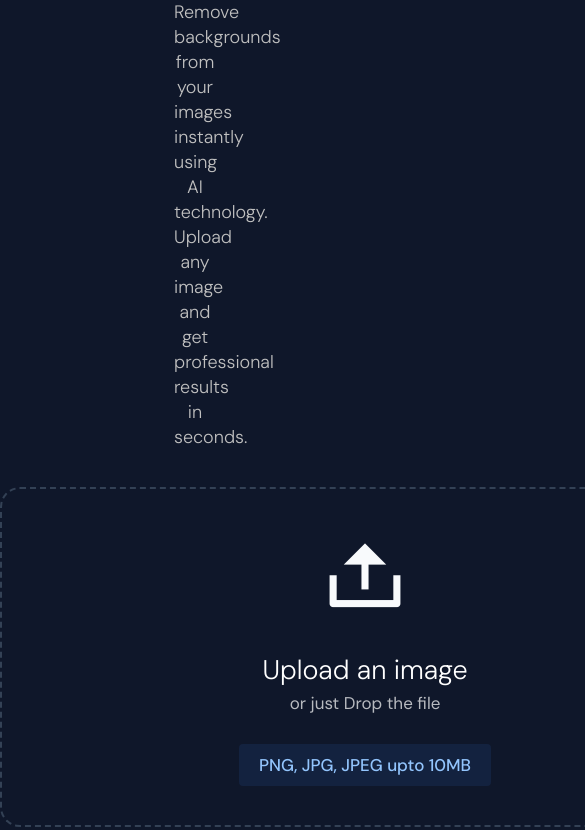
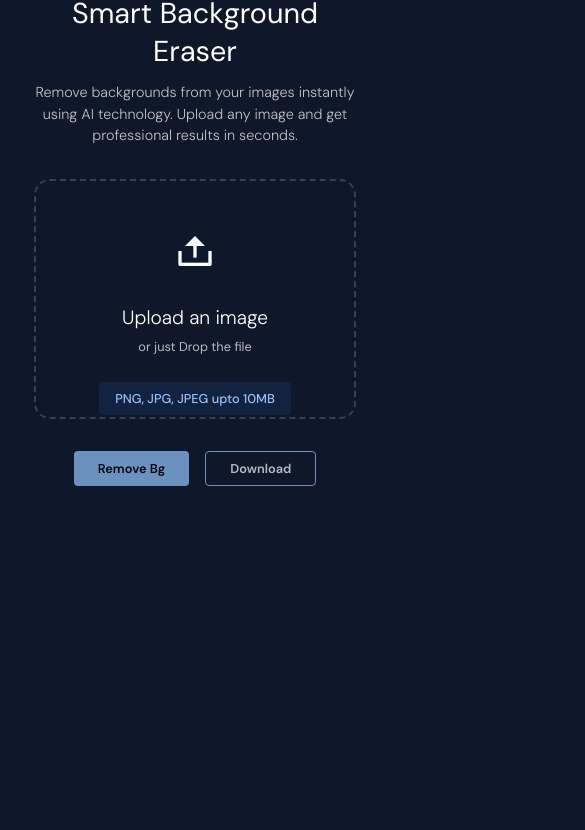
Before and after one commit to iamfaizall20/Backdropify, a plain HTML site: page index.html in a window 390 px wide. Shown: the part 182-1012 px from the top of the page, 585 px wide, since content can reach past the window. After the commit the page ends 844 px from the top, so only its background shows below. Drawn offline with nearby package versions, Linux system fonts and the light colour scheme.

Commit message:
Project Completed

```diff
--- a/style.css
+++ b/style.css
@@ -4,7 +4,7 @@
     margin: 0;
     padding: 0;
     box-sizing: border-box;
-    font-family: 'DM Sans';
+    font-family: 'DM Sans', sans-serif;
 }
 
 html,
@@ -21,52 +21,54 @@ body {
     flex-direction: column;
     justify-content: center;
     align-items: center;
+    padding: 1rem;
 }
 
 .title-section {
-    margin: -10px auto 0;
+    margin: 0 auto;
     text-align: center;
-    width: 60%;
-    padding: 0 6rem;
+    width: 100%;
+    max-width: 800px;
+    padding: 0 2rem;
 }
 
 .title-section .title {
-    font-size: 45px;
+    font-size: clamp(2rem, 5vw, 2.8rem);
     font-weight: 400;
 }
 
 .title-section .subtitle {
-    font-size: 18px;
-    margin-top: 15px;
-    line-height: 25px;
+    font-size: clamp(1rem, 2.5vw, 1.2rem);
+    margin-top: 0.75rem;
+    line-height: 1.5;
     color: silver;
     font-weight: 350;
 }
 
 .upload-section {
-    margin: 2.3rem auto;
-    height: 340px;
-    width: 730px;
-    border-radius: 20px;
+    margin: 2rem auto;
+    width: min(90%, 800px);
+    height: clamp(280px, 40vw, 360px);
+    border-radius: 1rem;
     border: 2px dashed #334155;
     display: flex;
     flex-direction: column;
     justify-content: center;
     align-items: center;
     cursor: pointer;
-    transition: 0.2s ease;
+    transition: border-color 0.2s ease;
+}
 
-    &:hover {
+.upload-section:hover {
     border-color: #93c5fd;
-    }
 }
 
 .upload-section .icon {
-    margin-top: 40px;
+    margin-top: 3rem;
 }
 
 .upload-section .icon i {
-    font-size: 85px;
+    font-size: clamp(3rem, 8vw, 6rem);
     color: #f8fafc;
 }
 
@@ -78,17 +80,17 @@ body {
 }
 
 .upload-section .upload-text {
-    margin-top: 30px;
+    margin-top: 2rem;
 }
 
 .upload-text h1 {
     font-weight: 300;
-    font-size: 27px;
+    font-size: clamp(1.5rem, 3.5vw, 1.8rem);
 }
 
 .upload-text p {
-    margin: 5px 0 40px;
-    font-size: 17px;
+    margin: 0.5rem 0 2rem;
+    font-size: clamp(0.9rem, 2vw, 1.1rem);
     opacity: 0.7;
 }
 
@@ -96,34 +98,37 @@ body {
     background: rgba(59, 130, 246, 0.1);
     color: #93c5fd;
     font-weight: 500;
-    padding: 10px 20px;
-    font-size: 17px;
-    border-radius: 4px;
+    padding: 0.5rem 1rem;
+    font-size: clamp(0.9rem, 2vw, 1.1rem);
+    border-radius: 0.25rem;
 }
 
 .buttons-section {
     text-align: center;
     width: 100%;
+    max-width: 600px;
     display: flex;
+    flex-wrap: wrap;
     justify-content: center;
-    gap: 20px;
+    gap: 1rem;
+    padding: 0 1rem;
 }
 
 .buttons-section .btn {
     border: none;
     outline: none;
     background: #93c5fd;
-    padding: 10px 40px;
-    border-radius: 4px;
-    font-size: 17.5px;
+    padding: 0.6rem 2rem;
+    border-radius: 0.25rem;
+    font-size: clamp(0.9rem, 2vw, 1.1rem);
     font-weight: 550;
     cursor: pointer;
     color: black;
+}
 
-    &:disabled {
+.buttons-section .btn:disabled {
     cursor: not-allowed;
     opacity: 0.7;
-    }
 }
 
 .buttons-section .btn:last-child {
@@ -136,7 +141,7 @@ body {
 .image-preview {
     height: 100%;
     width: 100%;
-    padding: 10px;
+    padding: 0.5rem;
 }
 
 .image-preview img {
@@ -149,28 +154,30 @@ body {
 .process-section {
     height: 100%;
     width: 100%;
+    max-width: 900px;
     display: flex;
-    gap: 30px;
-    padding: 20px 30px;
+    flex-direction: row;
+    gap: 1.5rem;
+    padding: 1rem;
     justify-content: space-between;
 }
 
 .before-section,
 .after-section {
     position: relative;
-    width: 45%;
+    width: 50%;
 }
 
 .before-text,
 .after-text {
     position: absolute;
-    left: 2%;
-    top: 2%;
+    left: 2rem;
+    top: 0.5rem;
     background: #0f172a;
     color: #93c5fd;
-    padding: 7px 16px;
-    border-radius: 5px;
-    font-size: 16px;
+    padding: 0.4rem 0.8rem;
+    border-radius: 0.3rem;
+    font-size: clamp(0.8rem, 1.8vw, 1rem);
 }
 
 .after-text {
@@ -183,13 +190,14 @@ body {
 .after-image {
     height: 100%;
     width: 100%;
+}
 
-    & img {
+.before-image img,
+.after-image img {
     height: 100%;
     width: 100%;
     object-fit: contain;
-        border-radius: 10px;
-    }
+    border-radius: 0.5rem;
 }
 
 .after-image,
@@ -204,8 +212,8 @@ body {
 }
 
 .loader .processing {
-    height: 50px;
-    width: 50px;
+    height: clamp(2rem, 5vw, 3rem);
+    width: clamp(2rem, 5vw, 3rem);
     border-radius: 50%;
     border: 2.5px solid white;
     border-top-color: #0f172a;
@@ -214,8 +222,8 @@ body {
 }
 
 .loader .loader-text {
-    font-size: 17.5px;
-    margin-top: 15px;
+    font-size: clamp(0.9rem, 2vw, 1.1rem);
+    margin-top: 0.75rem;
 }
 
 @keyframes spin {
@@ -227,3 +235,59 @@ body {
         transform: rotate(360deg);
     }
 }
+
+/* Media Queries for Responsiveness */
+@media (max-width: 768px) {
+    .title-section {
+        padding: 0 1rem;
+    }
+
+    .upload-section {
+        height: clamp(240px, 50vw, 300px);
+    }
+
+    .process-section {
+        flex-direction: column;
+        gap: 1rem;
+    }
+
+    .before-section,
+    .after-section {
+        width: 100%;
+        min-height: 200px;
+    }
+}
+
+@media (max-width: 480px) {
+    .title-section .title {
+        font-size: clamp(1.8rem, 6vw, 2.2rem);
+    }
+
+    .title-section .subtitle {
+        font-size: clamp(0.9rem, 3vw, 1rem);
+    }
+
+    .upload-section .icon i {
+        font-size: clamp(2.5rem, 7vw, 3.5rem);
+    }
+
+    .upload-text h1 {
+        font-size: clamp(1.2rem, 4vw, 1.5rem);
+    }
+
+    .upload-text p,
+    .upload-text span {
+        font-size: clamp(0.8rem, 2.5vw, 0.95rem);
+    }
+
+    .buttons-section .btn {
+        padding: 0.5rem 1.5rem;
+        font-size: clamp(0.8rem, 2.5vw, 0.95rem);
+    }
+
+    .before-text,
+    .after-text {
+        font-size: clamp(0.7rem, 2vw, 0.85rem);
+        padding: 0.3rem 0.6rem;
+    }
+}
```
Lines whose indentation alone changed are shown as unchanged.
